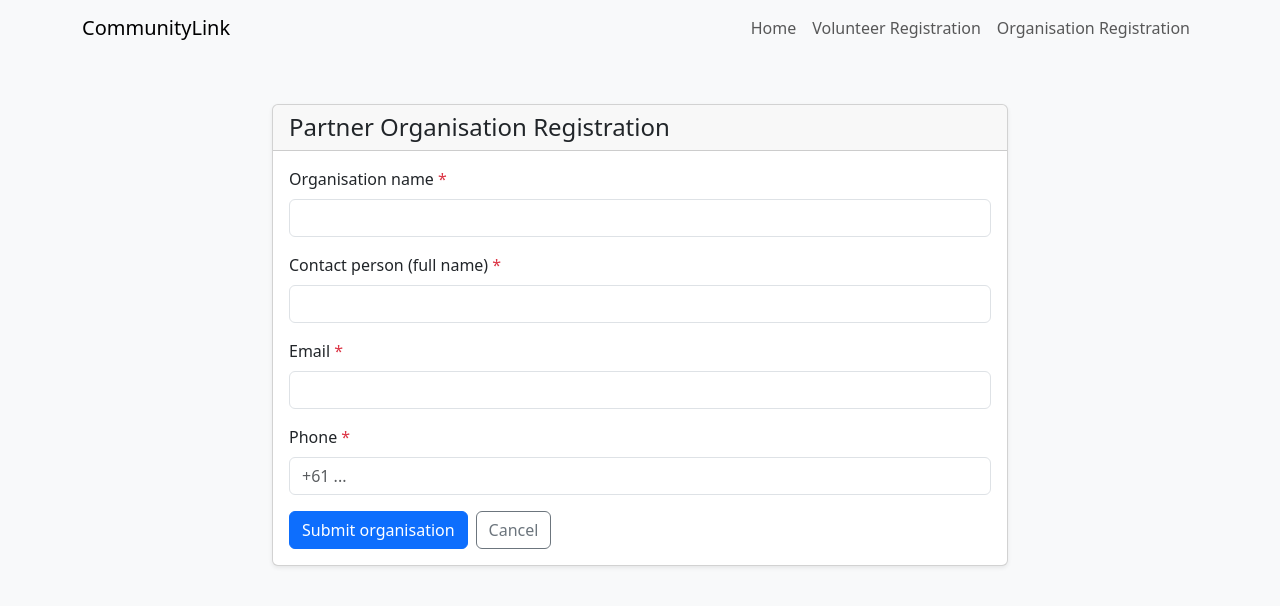
After one commit to JesterMug/community-link-web, a PHP site: page /public/organisations/register.php in a window 1280 px wide. The commit adds this page. Shown: the top 606 px of the page. Run offline with PHP 8.4, Linux system fonts and the light colour scheme.

Commit message:
Add organisation registration

```diff
--- a/classes/Organisation.php
+++ b/classes/Organisation.php
@@ -6,28 +6,36 @@ require_once __DIR__ . '/Model.php';
 class Organisation extends Model
 {
     public ?int $organisation_id = null;
-    public string $org_name;
-    public ?string $contact_person_full_name = null;
-    public ?string $email = null;
-    public ?string $phone = null;
+    public string $organisation_name;
+    public string $contact_person_full_name;
+    public string $email;
+    public string $phone;
 
-    public function __construct(array $d = [])
+    public function __construct(array $d)
     {
+        // Validate required fields
+        $required = ['organisation_name', 'contact_person_full_name', 'email', 'phone'];
+        foreach ($required as $field) {
+            if (!isset($d[$field]) || empty($d[$field])) {
+                throw new InvalidArgumentException("$field is required");
+            }
+        }
+
         foreach ($d as $k => $v) if (property_exists($this, $k)) $this->$k = $v;
     }
 
     public function save()
     {
-        $st = self::$pdo->prepare("INSERT INTO Organisations (org_name,contact_person_full_name,email,phone)
+        $st = self::$pdo->prepare("INSERT INTO Organisation (organisation_name,contact_person_full_name,email,phone)
                                    VALUES (?,?,?,?)");
-        $st->execute([$this->org_name, $this->contact_person_full_name, $this->email, $this->phone]);
+        $st->execute([$this->organisation_name, $this->contact_person_full_name, $this->email, $this->phone]);
         $this->organisation_id = (int)self::$pdo->lastInsertId();
         return $this->organisation_id;
     }
 
     public static function find(int $id): ?Organisation
     {
-        $st = self::$pdo->prepare("SELECT * FROM Organisations WHERE organisation_id=?");
+        $st = self::$pdo->prepare("SELECT * FROM Organisation WHERE organisation_id=?");
         $st->execute([$id]);
         $r = $st->fetch();
         return $r ? new Organisation($r) : null;
@@ -35,19 +43,19 @@ class Organisation extends Model
 
     public static function all(): array
     {
-        $st = self::$pdo->query("SELECT * FROM Organisations ORDER BY org_name ASC");
+        $st = self::$pdo->query("SELECT * FROM Organisations ORDER BY organisation_name ASC");
         return array_map(fn($r) => new Organisation($r), $st->fetchAll());
     }
 
     public function update(): bool
     {
-        $st = self::$pdo->prepare("UPDATE Organisations SET org_name=?, contact_person_full_name=?, email=?, phone=? WHERE organisation_id=?");
-        return $st->execute([$this->org_name, $this->contact_person_full_name, $this->email, $this->phone, $this->organisation_id]);
+        $st = self::$pdo->prepare("UPDATE Organisation SET organisation    _name=?, contact_person_full_name=?, email=?, phone=? WHERE organisation_id=?");
+        return $st->execute([$this->organisation_name, $this->contact_person_full_name, $this->email, $this->phone, $this->organisation_id]);
     }
 
     public function delete(): bool
     {
-        $st = self::$pdo->prepare("DELETE FROM Organisations WHERE organisation_id=?");
+        $st = self::$pdo->prepare("DELETE FROM Organisation WHERE organisation_id=?");
         return $st->execute([$this->organisation_id]);
     }
 }
--- a/partials/navbar.php
+++ b/partials/navbar.php
@@ -19,6 +19,11 @@
                 <li class="nav-item">
                     <a class="nav-link" href="/Lab03_Group05/public/volunteers/register.php">Volunteer Registration</a>
                 </li>
+
+                <!-- Organisation Registration -->
+                <li class="nav-item">
+                    <a class="nav-link" href="/Lab03_Group05/public/organisations/register.php">Organisation Registration</a>
+                </li>
             </ul>
         </div>
     </div>
--- /dev/null
+++ b/public/organisations/register.php
@@ -0,0 +1,193 @@
+<?php
+require_once __DIR__ . '/../../db_connection.php';
+require_once __DIR__ . '/../../classes/Model.php';
+require_once __DIR__ . '/../../classes/Organisation.php';
+/**
+ * @var string $db_hostname
+ * @var string $db_name
+ * @var string $db_username
+ * @var string $db_password
+ */
+$dsn = "mysql:host=$db_hostname;dbname=$db_name";
+$dbh = new PDO($dsn, "$db_username", "$db_password");
+Model::setPDO($dbh);
+
+$errors = [];
+$old = [
+    'organisation_name'         => '',
+    'contact_person_full_name' => '',
+    'email'                    => '',
+    'phone'                    => '',
+];
+
+$success = isset($_GET['success']);
+
+if ($_SERVER['REQUEST_METHOD'] === 'POST') {
+    // collect
+    $old['organisation_name']         = trim($_POST['organisation_name'] ?? '');
+    $old['contact_person_full_name'] = trim($_POST['contact_person_full_name'] ?? '');
+    $old['email']                    = trim($_POST['email'] ?? '');
+    $old['phone']                    = trim($_POST['phone'] ?? '');
+
+    // validate (all required now)
+    if ($old['organisation_name'] === '') {
+        $errors['organisation_name'] = 'Organisation name is required.';
+    }
+    if ($old['contact_person_full_name'] === '') {
+        $errors['contact_person_full_name'] = 'Contact person is required.';
+    }
+    if ($old['email'] === '' || !filter_var($old['email'], FILTER_VALIDATE_EMAIL)) {
+        $errors['email'] = 'A valid email is required.';
+    }
+    if ($old['phone'] === '' || !preg_match('/^[0-9+\-\s()]{6,}$/', $old['phone'])) {
+        $errors['phone'] = 'A valid phone number is required.';
+    }
+
+    if (!$errors) {
+        try {
+            $org = new Organisation([
+                'organisation_name'         => $old['organisation_name'],
+                'contact_person_full_name' => $old['contact_person_full_name'],
+                'email'                    => $old['email'],
+                'phone'                    => $old['phone'],
+            ]);
+            $org->save();
+
+            header('Location: ' . strtok($_SERVER['REQUEST_URI'], '?') . '?success=1');
+            exit;
+        } catch (PDOException $e) {
+            // Handle specific database errors
+            if ($e->getCode() == 23000) { // Duplicate entry error
+                $dbError = 'An organisation with this email is already registered.';
+            } else {
+                $dbError = 'An unexpected error occurred. Please try again later.';
+            }
+        }
+    }
+}
+?>
+<!doctype html>
+<html lang="en">
+<head>
+    <meta charset="utf-8">
+    <meta name="viewport" content="width=device-width, initial-scale=1">
+    <title>Register Organisation · CommunityLink</title>
+    <link href="https://cdn.jsdelivr.net/npm/bootstrap@5.3.3/dist/css/bootstrap.min.css" rel="stylesheet">
+</head>
+<body class="bg-light">
+
+<?php require_once __DIR__ . '/../../partials/navbar.php'; ?>
+
+<!-- Toast container -->
+<div class="toast-container position-fixed bottom-0 end-0 p-3">
+    <?php if (isset($dbError)): ?>
+        <div class="toast show" role="alert" aria-live="assertive" aria-atomic="true">
+            <div class="toast-header bg-danger text-white">
+                <strong class="me-auto">Error</strong>
+                <button type="button" class="btn-close btn-close-white" data-bs-dismiss="toast" aria-label="Close"></button>
+            </div>
+            <div class="toast-body">
+                <?= htmlspecialchars($dbError) ?>
+            </div>
+        </div>
+    <?php endif; ?>
+</div>
+
+<main class="container my-5">
+    <div class="row justify-content-center">
+        <div class="col-lg-8">
+
+            <?php if ($success): ?>
+                <div class="alert alert-success alert-dismissible fade show" role="alert">
+                    Thanks! Your organisation has been submitted.
+                    <button type="button" class="btn-close" data-bs-dismiss="alert" aria-label="Close"></button>
+                </div>
+            <?php endif; ?>
+
+            <div class="card shadow-sm">
+                <div class="card-header">
+                    <h1 class="h4 mb-0">Partner Organisation Registration</h1>
+                </div>
+                <div class="card-body">
+                    <form method="post" novalidate>
+                        <!-- Organisation name -->
+                        <div class="mb-3">
+                            <label for="organisation_name" class="form-label">Organisation name <span class="text-danger">*</span></label>
+                            <input
+                                type="text"
+                                id="organisation_name" name="organisation_name" required
+                                class="form-control <?= isset($errors['organisation_name']) ? 'is-invalid' : '' ?>"
+                                value="<?= htmlspecialchars($old['organisation_name']) ?>"
+                            >
+                            <?php if (isset($errors['organisation_name'])): ?>
+                                <div class="invalid-feedback"><?= htmlspecialchars($errors['organisation_name']) ?></div>
+                            <?php endif; ?>
+                        </div>
+
+                        <!-- Contact person -->
+                        <div class="mb-3">
+                            <label for="contact_person_full_name" class="form-label">Contact person (full name) <span class="text-danger">*</span></label>
+                            <input
+                                type="text"
+                                id="contact_person_full_name" name="contact_person_full_name" required
+                                class="form-control <?= isset($errors['contact_person_full_name']) ? 'is-invalid' : '' ?>"
+                                value="<?= htmlspecialchars($old['contact_person_full_name']) ?>"
+                            >
+                            <?php if (isset($errors['contact_person_full_name'])): ?>
+                                <div class="invalid-feedback"><?= htmlspecialchars($errors['contact_person_full_name']) ?></div>
+                            <?php endif; ?>
+                        </div>
+
+                        <!-- Email -->
+                        <div class="mb-3">
+                            <label for="email" class="form-label">Email <span class="text-danger">*</span></label>
+                            <input
+                                type="email"
+                                id="email" name="email" required
+                                class="form-control <?= isset($errors['email']) ? 'is-invalid' : '' ?>"
+                                value="<?= htmlspecialchars($old['email']) ?>"
+                            >
+                            <?php if (isset($errors['email'])): ?>
+                                <div class="invalid-feedback"><?= htmlspecialchars($errors['email']) ?></div>
+                            <?php endif; ?>
+                        </div>
+
+                        <!-- Phone -->
+                        <div class="mb-3">
+                            <label for="phone" class="form-label">Phone <span class="text-danger">*</span></label>
+                            <input
+                                type="text"
+                                id="phone" name="phone" required
+                                class="form-control <?= isset($errors['phone']) ? 'is-invalid' : '' ?>"
+                                value="<?= htmlspecialchars($old['phone']) ?>"
+                                placeholder="+61 ..."
+                            >
+                            <?php if (isset($errors['phone'])): ?>
+                                <div class="invalid-feedback"><?= htmlspecialchars($errors['phone']) ?></div>
+                            <?php endif; ?>
+                        </div>
+
+                        <div class="d-grid d-sm-flex gap-2">
+                            <button type="submit" class="btn btn-primary">Submit organisation</button>
+                            <a href="/Lab03_Group05/" class="btn btn-outline-secondary">Cancel</a>
+                        </div>
+                    </form>
+                </div>
+            </div>
+        </div>
+    </div>
+</main>
+
+<script src="https://cdn.jsdelivr.net/npm/bootstrap@5.3.3/dist/js/bootstrap.bundle.min.js"></script>
+<script>
+    // Initialize all toasts
+    var toasts = document.querySelectorAll('.toast');
+    toasts.forEach(function(toast) {
+        new bootstrap.Toast(toast, {
+            autohide: true,
+            delay: 5000
+        });
+    });
+</script>
+</body>
+</html>
```
Also changed, not shown: public/volunteers/register.php (+10 -1 lines).
